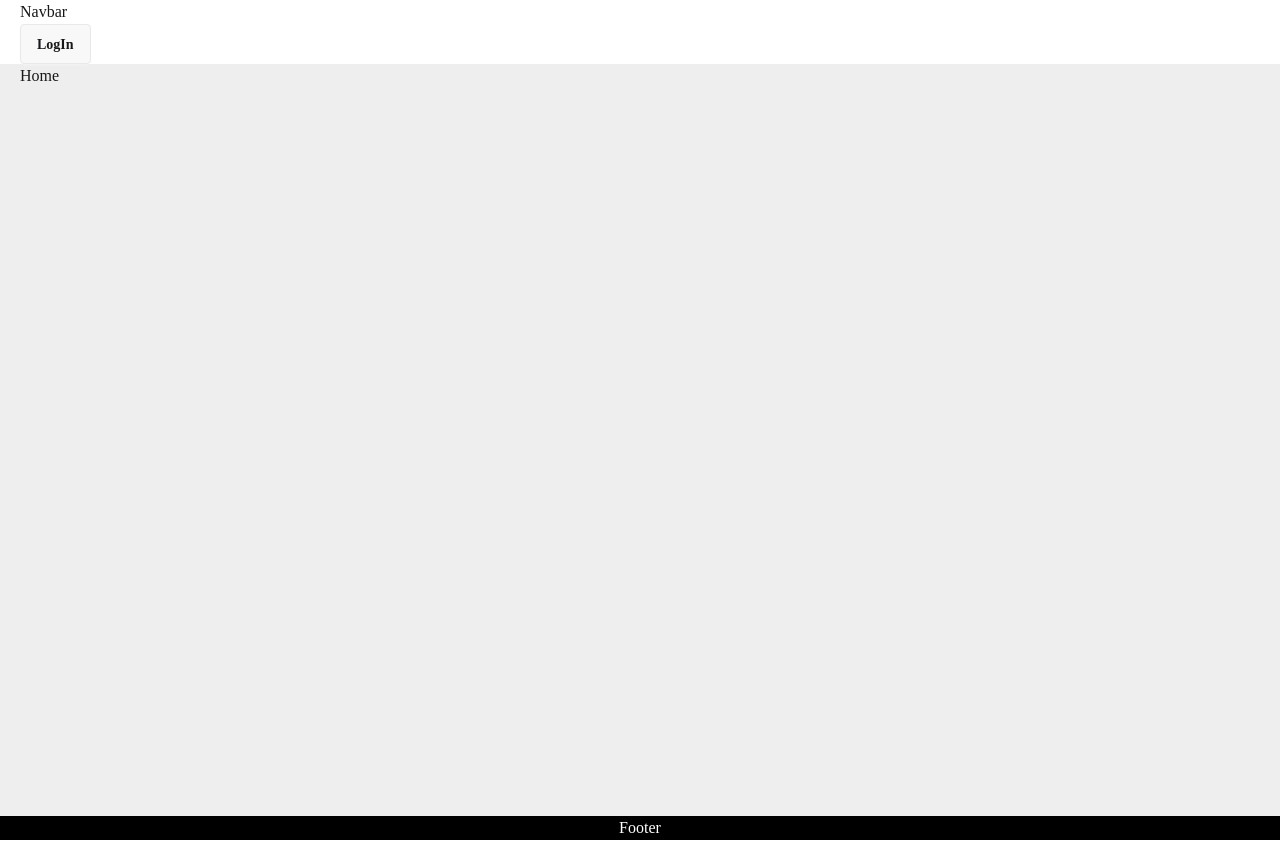
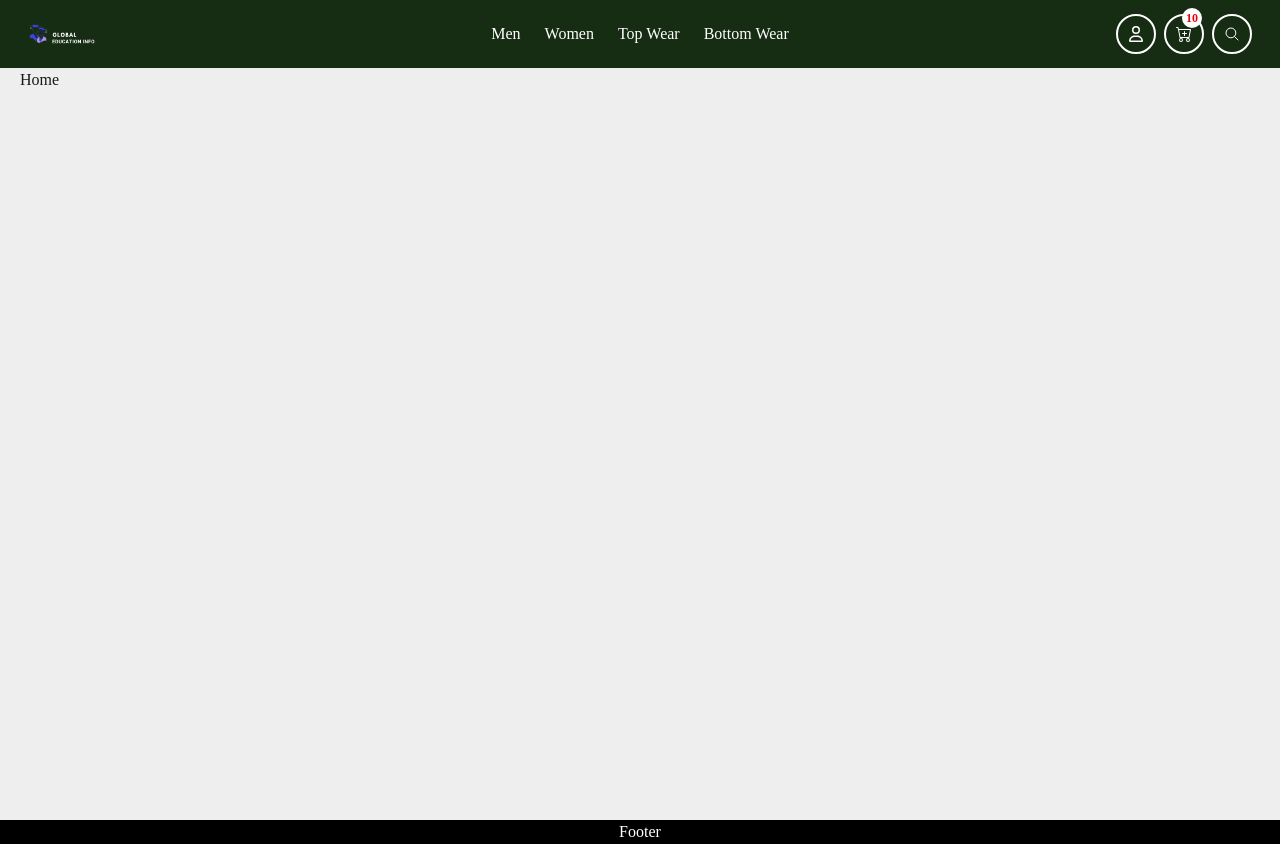
Before and after one commit to sm-remal/global-education-info, a React (Vite) app: page / in a window 1280 px wide. Built offline with nearby package versions, Linux system fonts and the light colour scheme; no server answers.

Commit message:
added the navbar

```diff
--- a/src/Components/Navbar/Navbar.jsx
+++ b/src/Components/Navbar/Navbar.jsx
@@ -1,17 +1,162 @@
-import React from 'react';
-import Container from '../../Container/Container';
-import { Link } from 'react-router';
+import React, { useState } from "react";
+import { Link, NavLink, useParams } from "react-router";
+import { FaBars, FaRegUser, FaXmark } from "react-icons/fa6";
+import { IoSearchOutline } from "react-icons/io5";
+import { LiaTimesSolid } from "react-icons/lia";
+import { BsCartPlus } from "react-icons/bs";
+import logo from "../../assets/Images/Website-log.png"
+import Container from "../../Container/Container";
 
 const Navbar = () => {
-    return (
-        <>
-            <Container>
-                <h1>Navbar</h1>
-                <Link to={"/login"} className='btn'>LogIn</Link>
-            </Container>
+  const [barToggol, setBarToggol] = useState(true);
+  const [serchToggol, setSerchToggol] = useState(false);
+  const { index } = useParams();
+  console.log(index);
 
-        </>
-    );
+  return (
+    <Container>
+      <nav className="navbar max-w-7xl mx-auto relative">
+        {/* navbar start */}
+        <div className="navbar-start space-x-4 lg:space-x-0">
+          <div
+            onClick={() => setBarToggol(!barToggol)}
+            className="bg-gray-300 rounded-md px-5 py-4 text-2xl cursor-pointer block lg:hidden relative overflow-hidden"
+          >
+            <div
+              className={`absolute inset-0 flex items-center justify-center transition-all duration-300 ease-in-out ${
+                barToggol
+                  ? "opacity-100 rotate-0 scale-100"
+                  : "opacity-0 rotate-90 scale-0"
+              }`}
+            >
+              <FaBars />
+            </div>
+
+            <div
+              className={`absolute inset-0 flex items-center justify-center transition-all duration-300 ease-in-out ${
+                barToggol
+                  ? "opacity-0 rotate-90 scale-0"
+                  : "opacity-100 rotate-0 scale-100"
+              }`}
+            >
+              <FaXmark />
+            </div>
+          </div>
+          {/* Small device menu list*/}
+          <ul
+            className={`bg-[#00000020] p-3 rounded-md shadow-lg absolute transition-all duration-300 ease-in-out -left-64 top-18 lg:hidden ${
+              barToggol ? "" : "left-1 block"
+            }`}
+          >
+            <li className="w-52 bg-slate-100 hover:bg-teal-600 font-semibold rounded mb-2 shadow-md px-2 p-1 text-teal-600 cursor-pointer hover:text-white">
+              <Link to={"/"}>Home</Link>
+            </li>
+            <li className="w-52 bg-slate-100 hover:bg-teal-600 font-semibold rounded mb-2 shadow-md px-2 p-1 text-teal-600 cursor-pointer hover:text-white">
+              <Link to={"/listedbooks"}>Listed Books</Link>
+            </li>
+            <li className="w-52 bg-slate-100 hover:bg-teal-600 font-semibold rounded mb-2 shadow-md px-2 p-1 text-teal-600 cursor-pointer hover:text-white">
+              <Link to={"/pagestoread"}>Pages to Read</Link>
+            </li>
+          </ul>
+          <div className="">
+            <img className="md:w-17 w-14" src={logo} alt="" />
+          </div>
+        </div>
+        {/* navbar menu list*/}
+        <div className="navbar-center hidden lg:flex">
+          <ul
+            id="navLink"
+            className="menu menu-horizontal px-1 text-base font-normal text-white"
+          >
+            <li>
+              <NavLink to={`/user/product/${index}`}>Men</NavLink>
+            </li>
+            <li>
+              <NavLink to={"/listedbooks"}>Women</NavLink>
+            </li>
+            <li>
+              <NavLink to={"/pagestoread"}>Top Wear</NavLink>
+            </li>
+            <li>
+              <NavLink to={"/pagestoread"}>Bottom Wear</NavLink>
+            </li>
+          </ul>
+        </div>
+        {/* navbar buttons */}
+        <div className="navbar-end space-x-2">
+          {/* profile */}
+          <div className="text-white w-10 h-10 flex items-center justify-center border-2 rounded-full cursor-pointer relative">
+            <FaRegUser />
+          </div>
+          {/* Cart */}
+          <div className="text-white w-10 h-10 flex items-center justify-center border-2 rounded-full cursor-pointer relative">
+            <BsCartPlus />
+            <p className="absolute bg-white -top-2 right-0 h-5 w-5 text-[12px] rounded-full flex justify-center items-center text-red-600 p-1 font-bold">
+              10
+            </p>
+          </div>
+
+          {/* search bar */}
+          <div
+            className={`${
+              serchToggol
+                ? "absolute  z-50 left-1/2 transform -translate-x-1/2 w-full"
+                : ""
+            }`}
+          >
+            <div
+              className={`${
+                serchToggol
+                  ? "border-2 flex justify-between p-2 rounded-md items-center bg-base-300 mx-5"
+                  : ""
+              }`}
+            >
+              <label
+                className={`${
+                  serchToggol ? "bg-teal-300 p-2 rounded-md w-full mr-5" : ""
+                }`}
+              >
+                <div className="gap-2 flex items-center text-white">
+                  <div
+                    title="Search Items"
+                    onClick={() => setSerchToggol(true)}
+                    className={`${
+                      serchToggol
+                        ? "mr-2"
+                        : "rounded-full w-10 h-10 flex items-center justify-center border-2 cursor-pointer  hover:bg-gray-700"
+                    }`}
+                  >
+                    <IoSearchOutline />
+                  </div>
+
+                  {serchToggol ? (
+                    <>
+                      <input
+                        className="focus:outline-0 w-full"
+                        type="search"
+                        required
+                        placeholder="Search"
+                      />
+                    </>
+                  ) : (
+                    ""
+                  )}
+                </div>
+              </label>
+              <div>
+                <div
+                  className={`${serchToggol ? "" : "hidden"}`}
+                  onClick={() => setSerchToggol(false)}
+                >
+                  <LiaTimesSolid className="hover:bg-gray-300 p-1 rounded-full cursor-pointer text-3xl" />
+                </div>
+              </div>
+            </div>
+          </div>
+        </div>
+      </nav>
+    </Container>
+  );
 };
 
 export default Navbar;
--- a/src/Layouts/MainLayout.jsx
+++ b/src/Layouts/MainLayout.jsx
@@ -6,16 +6,17 @@ import Footer from '../Components/Footer/Footer';
 const MainLayout = () => {
     return (
       <>
-            <header className='w-full mx-auto'>
+        <header className="w-full mx-auto">
+          <nav className="bg-[#162d13]">
             <Navbar></Navbar>
+          </nav>
         </header>
-            <main className='w-full mx-auto bg-base-300 min-h-[calc(100vh-48px)]'>
+        <main className="w-full mx-auto bg-base-300 min-h-[calc(100vh-48px)]">
           <Outlet></Outlet>
         </main>
-            <footer className='w-full mx-auto bg-black'>
+        <footer className="w-full mx-auto bg-black">
           <Footer></Footer>
         </footer>
-
       </>
     );
 };
```
Lines whose indentation alone changed are shown as unchanged.
